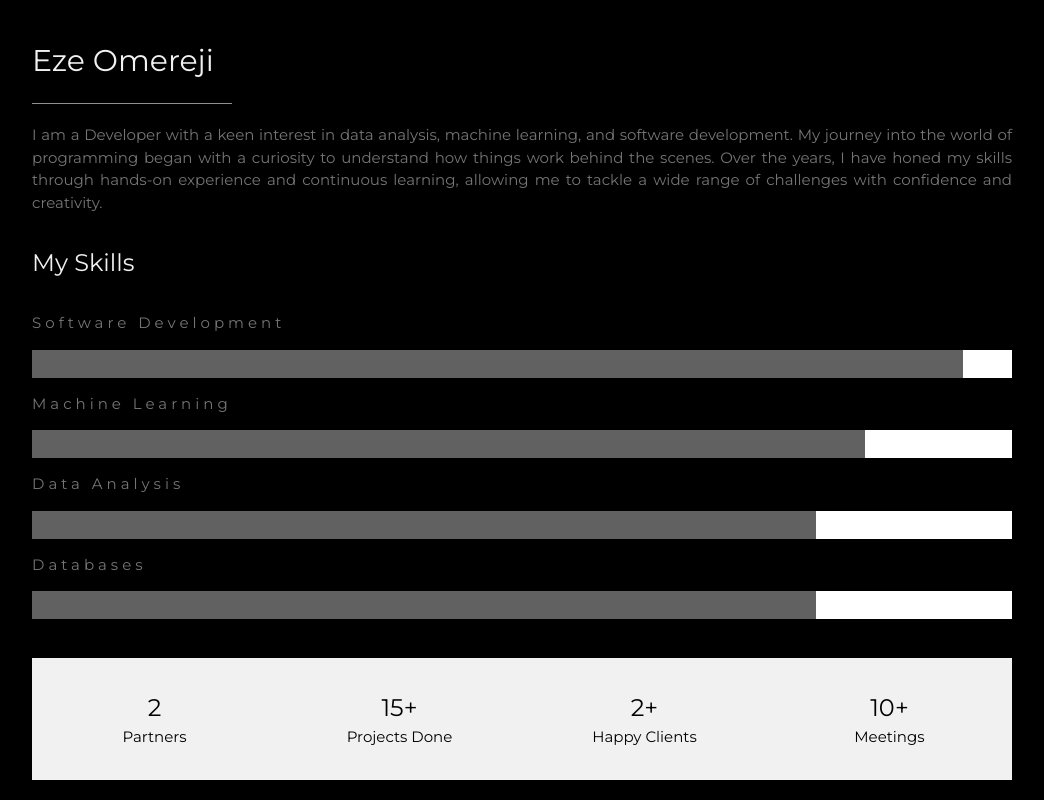
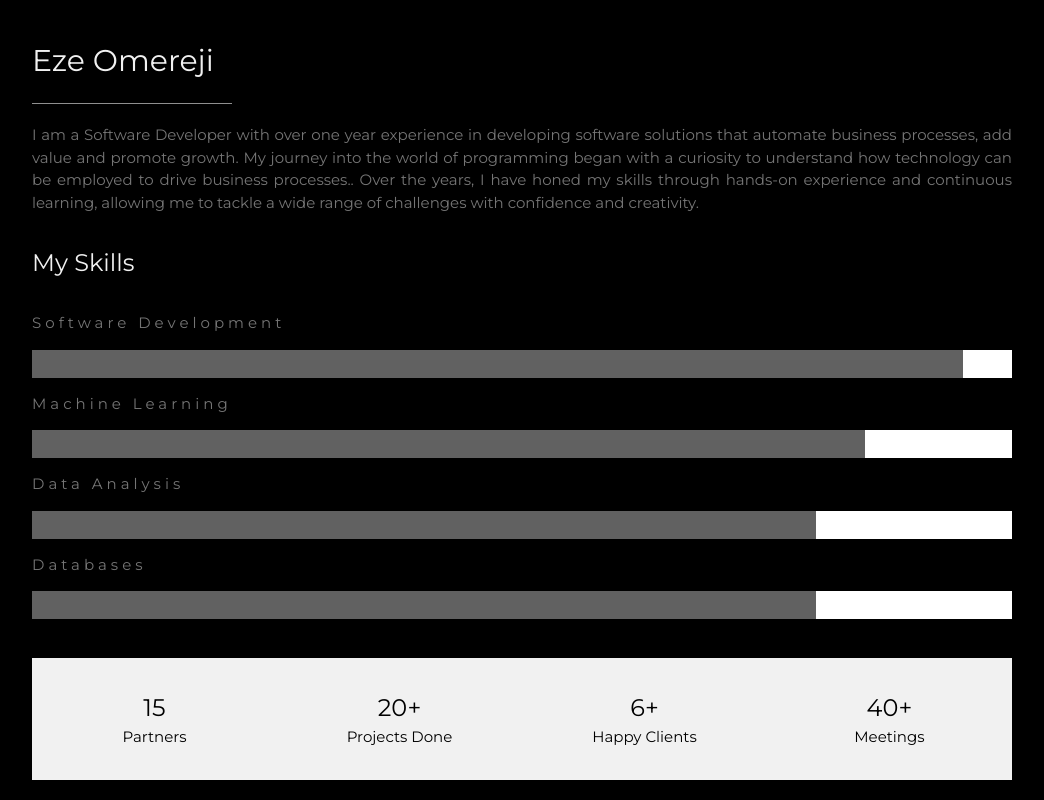
Before and after one commit to enomereji/ezeomereji.com, a plain HTML site: page index.html in a window 1280 px wide. Shown: the part 1260-2060 px from the top of the page, without its empty margins (178-1222 px from the left). Drawn offline with nearby package versions, Linux system fonts and the light colour scheme.

Commit message:
changed cv and updated relevant information on

```diff
--- a/index.html
+++ b/index.html
@@ -63,7 +63,7 @@ body, h1,h2,h3,h4,h5,h6 {font-family: "Montserrat", sans-serif}
   <div class="w3-content w3-justify w3-text-grey w3-padding-64" id="about">
     <h2 class="w3-text-light-grey">Eze Omereji</h2>
     <hr style="width:200px" class="w3-opacity">
-    <p>I am a Developer with a keen interest in data analysis, machine learning, and software development. My journey into the world of programming began with a curiosity to understand how things work behind the scenes. Over the years, I have honed my skills through hands-on experience and continuous learning, allowing me to tackle a wide range of challenges with confidence and creativity.
+    <p>I am a Software Developer with over one year experience in developing software solutions that automate business processes, add value and promote growth. My journey into the world of programming began with a curiosity to understand how technology can be employed to drive business processes.. Over the years, I have honed my skills through hands-on experience and continuous learning, allowing me to tackle a wide range of challenges with confidence and creativity.
     </p>
     <h3 class="w3-padding-16 w3-text-light-grey">My Skills</h3>
     <p class="w3-wide">Software Development</p>
@@ -86,25 +86,25 @@ body, h1,h2,h3,h4,h5,h6 {font-family: "Montserrat", sans-serif}
 
     <div class="w3-row w3-center w3-padding-16 w3-section w3-light-grey">
       <div class="w3-quarter w3-section">
-        <span class="w3-xlarge">2</span><br>
+        <span class="w3-xlarge">15</span><br>
         Partners
       </div>
       <div class="w3-quarter w3-section">
-        <span class="w3-xlarge">15+</span><br>
+        <span class="w3-xlarge">20+</span><br>
         Projects Done
       </div>
       <div class="w3-quarter w3-section">
-        <span class="w3-xlarge">2+</span><br>
+        <span class="w3-xlarge">6+</span><br>
         Happy Clients
       </div>
       <div class="w3-quarter w3-section">
-        <span class="w3-xlarge">10+</span><br>
+        <span class="w3-xlarge">40+</span><br>
         Meetings
       </div>
     </div>
 
     <button class="w3-button w3-light-grey w3-padding-large w3-section">
-      <a href="./cv/Eze Omereji - Backend Resume.pdf" download="cv/Eze Nyeche Omereji (Data Scientist).pdf">
+      <a href="./cv/Eze Omereji - Backend Resume (Exp).pdf" download="cv/Eze Nyeche Omereji.pdf">
         <i class="fa fa-download"></i> Download Resume
       </a>
     </button>
@@ -189,7 +189,7 @@ body, h1,h2,h3,h4,h5,h6 {font-family: "Montserrat", sans-serif}
     <hr style="width:200px" class="w3-opacity">
 
     <div class="w3-section">
-      <p><i class="fa fa-map-marker fa-fw w3-text-white w3-xxlarge w3-margin-right"></i> Rivers, Nigeria</p>
+      <p><i class="fa fa-map-marker fa-fw w3-text-white w3-xxlarge w3-margin-right"></i> Lagos, Nigeria</p>
       <p><i class="fa fa-phone fa-fw w3-text-white w3-xxlarge w3-margin-right"></i> Phone: +234 7038219777</p>
       <p><i class="fa fa-envelope fa-fw w3-text-white w3-xxlarge w3-margin-right"> </i> Email: enomereji@gmail.com</p>
     </div><br>
@@ -212,7 +212,7 @@ body, h1,h2,h3,h4,h5,h6 {font-family: "Montserrat", sans-serif}
   </a>
 
 
-    <p class="w3-medium">Powered by <a href="https://www.w3schools.com/w3css/default.asp" target="_blank" class="w3-hover-text-green">w3.css</a></p>
+    <p class="w3-medium">Powered by <a href="https://www.ezeomereji.com/w3css/default.asp" target="_blank" class="w3-hover-text-green">w3.css</a></p>
   <!-- End footer -->
   </footer>
 
```
Also changed, not shown: 2 other files.
